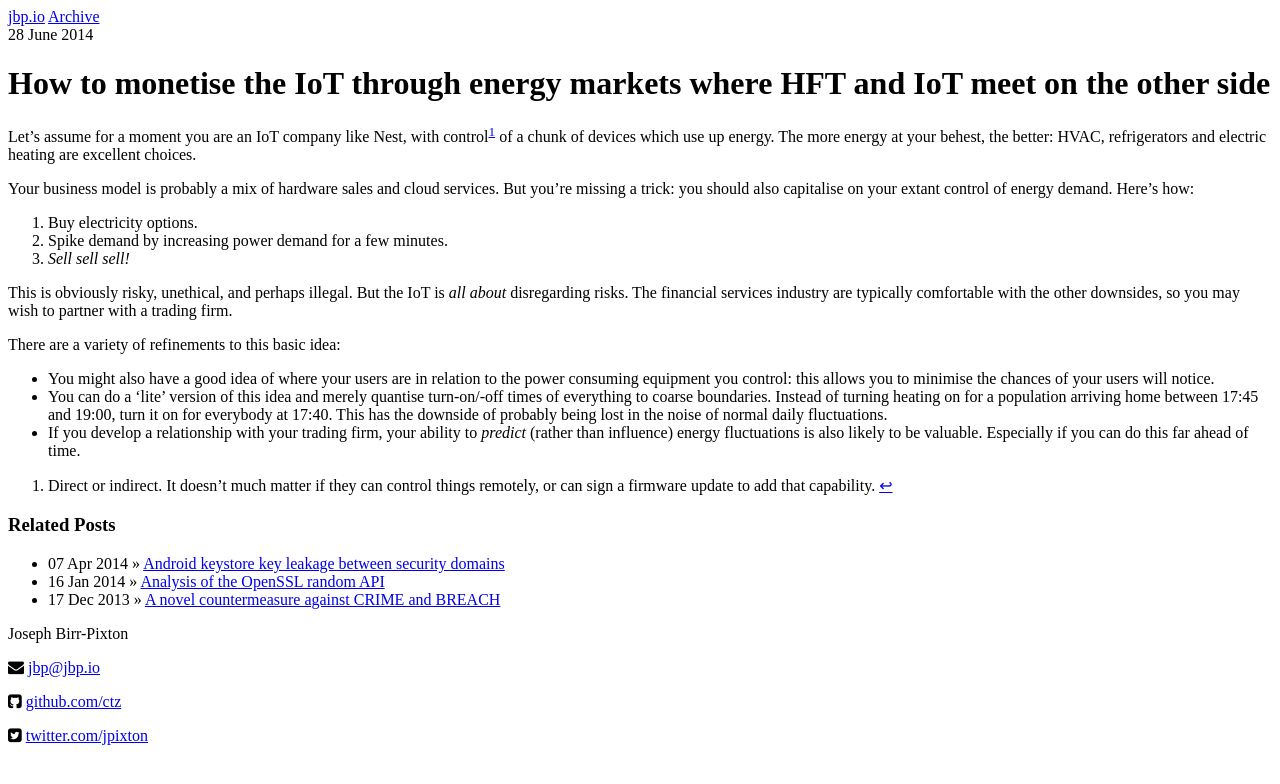
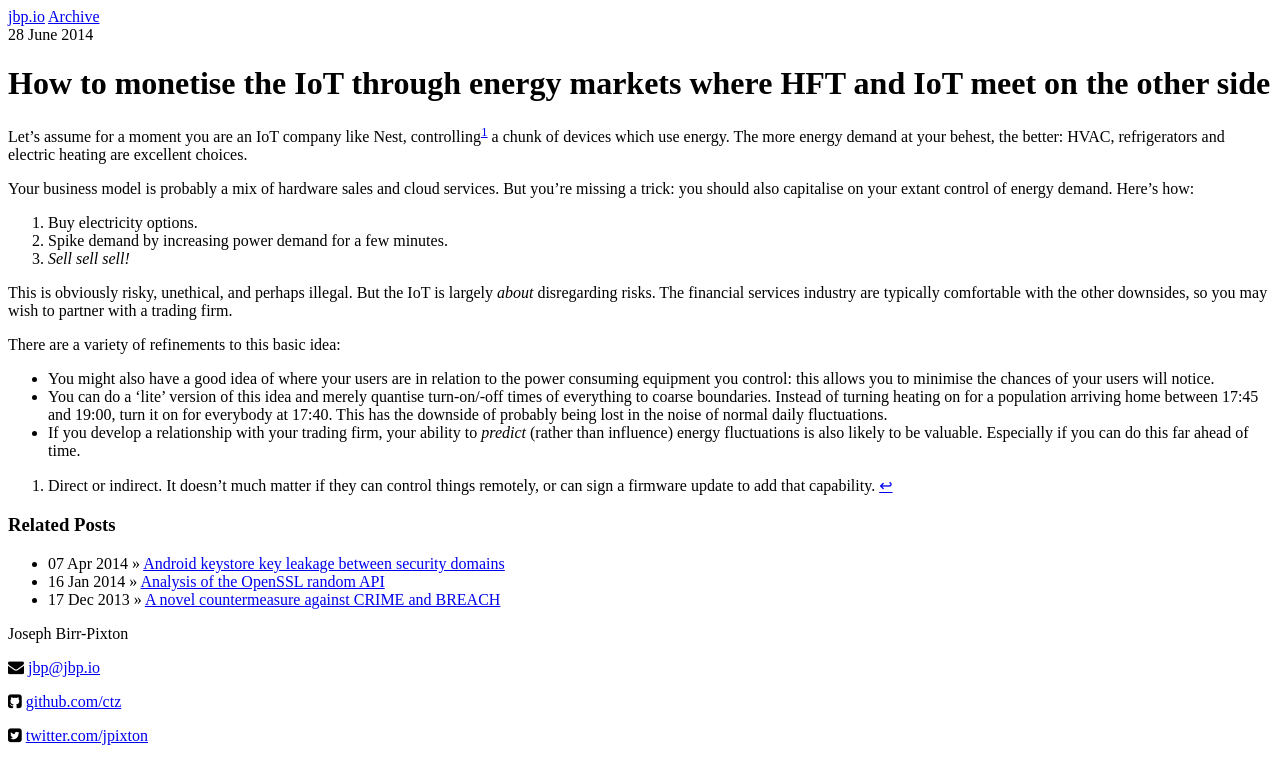
Before and after one commit to ctz/ctz.github.com, a Jekyll site: the page built from _posts/2014-06-28-monetise-iot-through-power-markets.md, in a window 1280 px wide. Shown: the top 784 px of the page. Built offline with Jekyll 4.4.1, drawn with Linux system fonts in a browser that asks for light colours.

Commit message:
Update 2014-06-28-monetise-iot-through-power-markets.md

```diff
--- a/_posts/2014-06-28-monetise-iot-through-power-markets.md
+++ b/_posts/2014-06-28-monetise-iot-through-power-markets.md
@@ -6,7 +6,7 @@ category:
 published: true
 tags: [iot, abuse, business]
 ---
-Let's assume for a moment you are an IoT company like Nest, with control[^1] of a chunk of devices which use up energy.  The more energy at your behest, the better: HVAC, refrigerators and electric heating are excellent choices.
+Let's assume for a moment you are an IoT company like Nest, controlling[^1] a chunk of devices which use energy.  The more energy demand at your behest, the better: HVAC, refrigerators and electric heating are excellent choices.
 
 Your business model is probably a mix of hardware sales and cloud services.  But you're missing a trick: you should also capitalise on your extant control of energy demand.  Here's how:
 
@@ -14,7 +14,7 @@ Your business model is probably a mix of hardware sales and cloud services.  But
 2. Spike demand by increasing power demand for a few minutes.
 3. *Sell sell sell!*
 
-This is obviously risky, unethical, and perhaps illegal.  But the IoT is *all about* disregarding risks. The financial services industry are typically comfortable with the other downsides, so you may wish to partner with a trading firm.
+This is obviously risky, unethical, and perhaps illegal.  But the IoT is largely *about* disregarding risks. The financial services industry are typically comfortable with the other downsides, so you may wish to partner with a trading firm.
 
 There are a variety of refinements to this basic idea:
 
```
